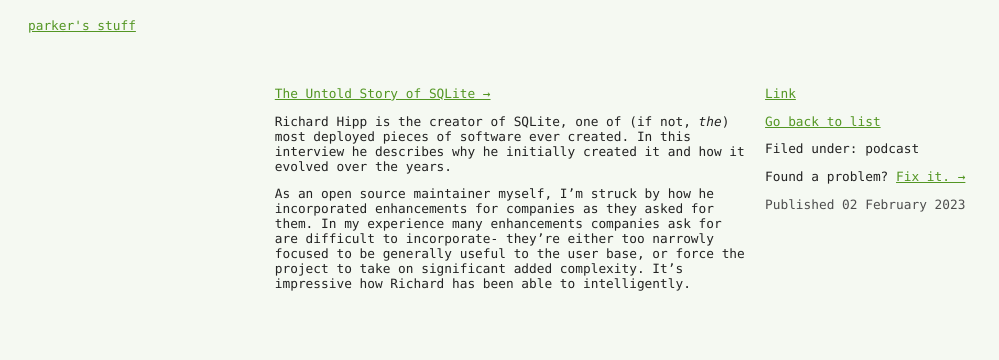
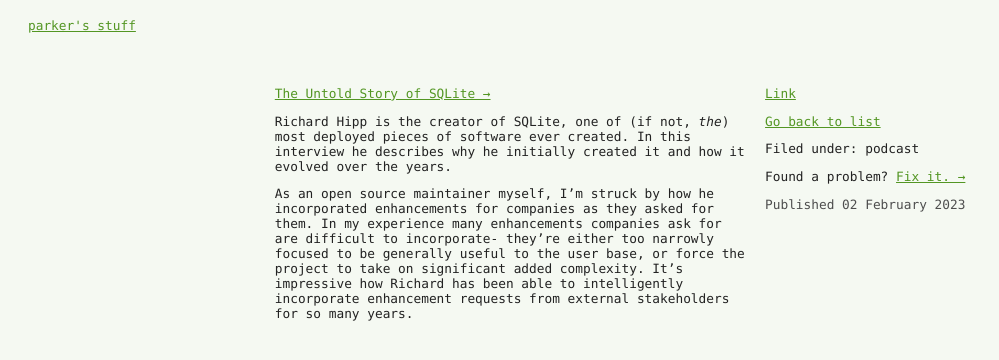
Before and after one commit to parkr/stuff, a Jekyll site: the page built from _posts/2023-02-02-the-untold-story-of-sqlite.markdown, in a window 1280 px wide. Shown: the top 360 px of the page, without its empty margins (0-999 px from the left). Built offline with Jekyll 4.4.1, drawn with Linux system fonts in a browser that asks for light colours.

Commit message:
Fix chopped sentence

```diff
--- a/_posts/2023-02-02-the-untold-story-of-sqlite.markdown
+++ b/_posts/2023-02-02-the-untold-story-of-sqlite.markdown
@@ -16,4 +16,5 @@
 enhancements companies ask for are difficult to incorporate- they’re either
 too narrowly focused to be generally useful to the user base, or force the
 project to take on significant added complexity. It’s impressive how
-Richard has been able to intelligently.
+Richard has been able to intelligently incorporate enhancement requests
+from external stakeholders for so many years.
```
